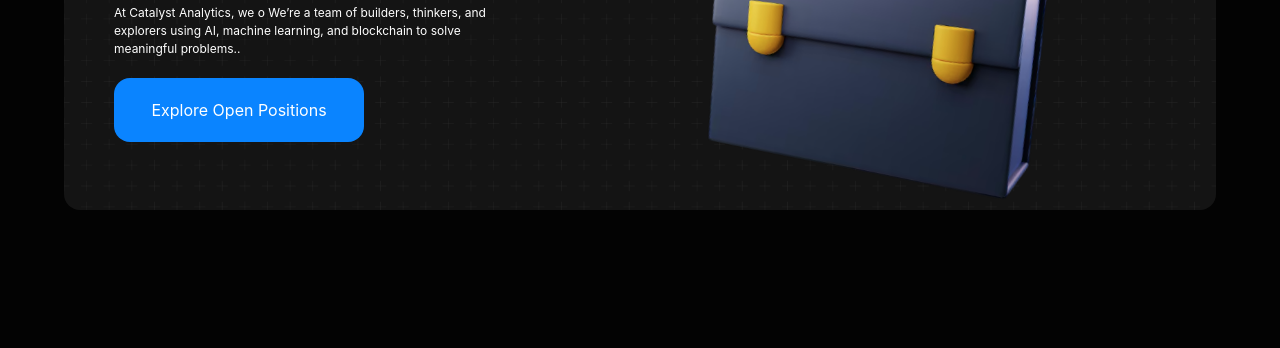
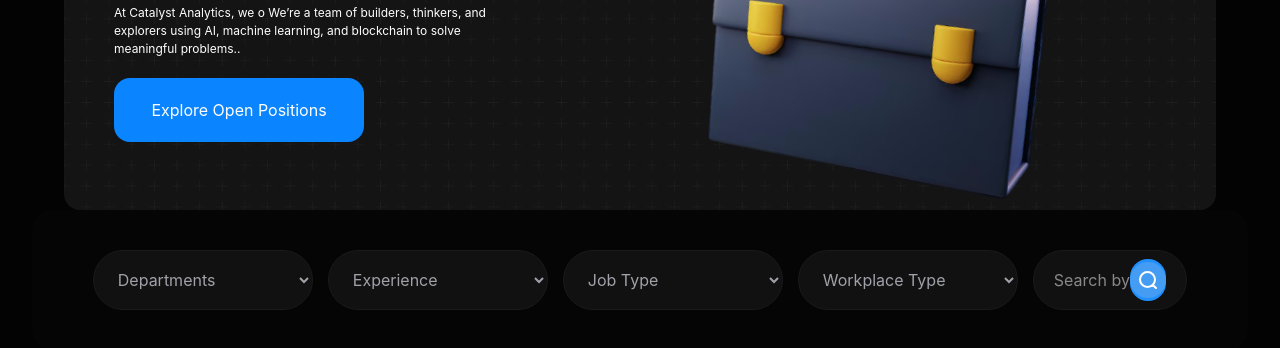
Before and after one commit to abubakrusmon/exam-3-week, a website: page src/3page.html in a window 1280 px wide. Shown: the part 340-688 px from the top of the page. Drawn offline with nearby package versions, Linux system fonts and the light colour scheme; files that its build step writes are made by us from their sources; files whose address does not match are found by name.

Commit message:
2section

```diff
--- a/src/3page.html
+++ b/src/3page.html
@@ -25,7 +25,7 @@
         </section>
         </header>
         <main>
-             <section style="background-image: url(../images/Group\ 24.png);" class="w-[90%] h-[400px] rounded-2xl bg-[#141414] max-w-[1200px] m-auto mt-[50px] flex justify-evenly items-center">
+        <section style="background-image: url(../images/Group\ 24.png);" class="w-[90%] h-[400px] rounded-2xl bg-[#141414] max-w-[1200px] m-auto mt-[50px] flex justify-evenly items-center">
                 <div class="flex flex-col gap-[20px] w-[100%] md:w-[50%] ml-[50px]">
                     <h1 class="text-[25px] md:text-[35px] text-white font-black">Build the Future with U Solutions Our Comprehensive</h1>
                     <p class="w-[70%] text-white text-[12px]">At Catalyst Analytics, we o We’re a team of builders, thinkers, and explorers using AI, machine learning, and blockchain to solve meaningful problems..</p>
@@ -34,7 +34,39 @@
                 <div class="w-[50%] hidden md:block">
                     <img src="../images/image copy 22.png" alt="" class="w-[80%]">
                 </div>
-            </section>
+        </section>
+        <section class="bg-[#050505] py-[30px] md:py-[40px] rounded-[20px] w-[95%] max-w-[1400px] m-auto">
+  <div class="w-[90%] m-auto flex flex-col lg:flex-row gap-[15px]">
+    <select class="bg-[#111111] text-[#A1A1AA] rounded-full px-[20px] h-[60px] outline-none border border-[#1A1A1A] lg:w-[220px]">
+      <option>Departments</option>
+    </select>
+    <select class="bg-[#111111] text-[#A1A1AA] rounded-full px-[20px] h-[60px] outline-none border border-[#1A1A1A] lg:w-[220px]">
+      <option>Experience</option>
+    </select>
+    <select class="bg-[#111111] text-[#A1A1AA] rounded-full px-[20px] h-[60px] outline-none border border-[#1A1A1A] lg:w-[220px]">
+      <option>Job Type</option>
+    </select>
+    <select class="bg-[#111111] text-[#A1A1AA] rounded-full px-[20px] h-[60px] outline-none border border-[#1A1A1A] lg:w-[220px]">
+      <option>Workplace Type</option>
+    </select>
+    <div class="bg-[#111111] border border-[#1A1A1A] rounded-full flex items-center justify-between px-[20px] h-[60px] flex-1">
+      <input  type="text" placeholder="Search by keywords..." class="bg-transparent outline-none text-white w-full">
+      <div class="w-[42px] h-[42px] rounded-full bg-[#1E90FF] flex items-center justify-center text-white text-[18px]">
+    <svg width="36" height="36" viewBox="0 0 36 36" fill="none" xmlns="http://www.w3.org/2000/svg">
+<rect width="36" height="36" rx="18" fill="#459CF3"/>
+<g clip-path="url(#clip0_31_17484)">
+<path d="M22.893 22.92L25.973 26M25 17.5C25 19.4891 24.2098 21.3968 22.8033 22.8033C21.3968 24.2098 19.4891 25 17.5 25C15.5109 25 13.6032 24.2098 12.1967 22.8033C10.7902 21.3968 10 19.4891 10 17.5C10 15.5109 10.7902 13.6032 12.1967 12.1967C13.6032 10.7902 15.5109 10 17.5 10C19.4891 10 21.3968 10.7902 22.8033 12.1967C24.2098 13.6032 25 15.5109 25 17.5Z" stroke="white" stroke-width="2" stroke-linecap="round" stroke-linejoin="round"/>
+</g>
+<defs>
+<clipPath id="clip0_31_17484">
+<rect width="24" height="24" fill="white" transform="translate(6 6)"/>
+</clipPath>
+</defs>
+</svg>
+      </div>
+    </div>
+  </div>
+        </section>
         </main>
 </body>
 </html>
```
